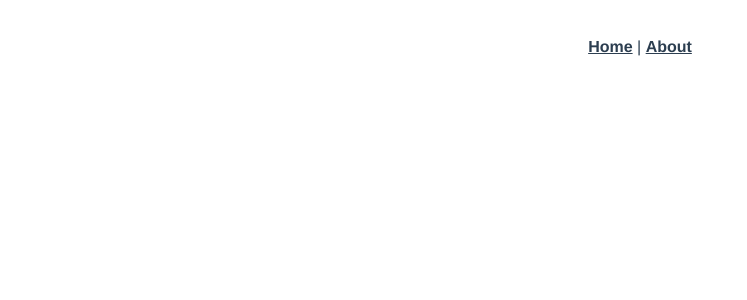
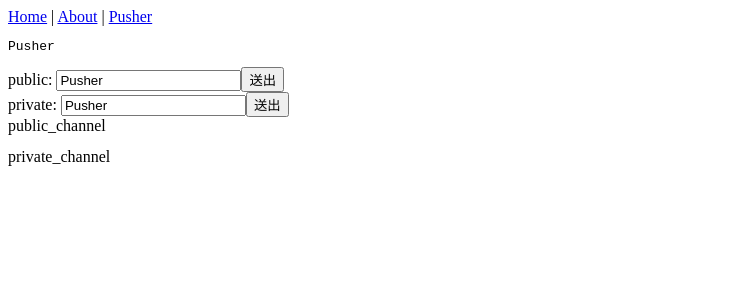
Before and after one commit to dwatow/pusher-demo, a Vue app: page /pusher in a window 1280 px wide. Shown: the top 300 px of the page, without its empty margins (0-747 px from the left). Built offline with nearby package versions, Linux system fonts and the light colour scheme; no server answers.

Commit message:
pusher demo

```diff
--- a/package.json
+++ b/package.json
@@ -8,7 +8,9 @@
     "lint": "vue-cli-service lint"
   },
   "dependencies": {
+    "axios": "^0.21.4",
     "core-js": "^3.6.5",
+    "pusher-js": "^7.0.3",
     "vue": "^2.6.11",
     "vue-router": "^3.2.0",
     "vuex": "^3.4.0"
--- a/src/App.vue
+++ b/src/App.vue
@@ -2,31 +2,12 @@
   <div id="app">
     <div id="nav">
       <router-link to="/">Home</router-link> |
-      <router-link to="/about">About</router-link>
+      <router-link to="/about">About</router-link> |
+      <router-link to="/pusher">Pusher</router-link>
     </div>
     <router-view/>
   </div>
 </template>
 
 <style lang="scss">
-#app {
-  font-family: Avenir, Helvetica, Arial, sans-serif;
-  -webkit-font-smoothing: antialiased;
-  -moz-osx-font-smoothing: grayscale;
-  text-align: center;
-  color: #2c3e50;
-}
-
-#nav {
-  padding: 30px;
-
-  a {
-    font-weight: bold;
-    color: #2c3e50;
-
-    &.router-link-exact-active {
-      color: #42b983;
-    }
-  }
-}
 </style>
--- a/src/router/index.js
+++ b/src/router/index.js
@@ -18,6 +18,14 @@
     // which is lazy-loaded when the route is visited.
     component: () => import(/* webpackChunkName: "about" */ '../views/About.vue'),
   },
+  {
+    path: '/pusher',
+    name: 'Pusher',
+    // route level code-splitting
+    // this generates a separate chunk (about.[hash].js) for this route
+    // which is lazy-loaded when the route is visited.
+    component: () => import(/* webpackChunkName: "pusher" */ '../views/Pusher.vue'),
+  },
 ];
 
 const router = new VueRouter({
--- /dev/null
+++ b/src/utility/API.js
@@ -0,0 +1,17 @@
+import axios from 'axios';
+
+const backendAPI = axios.create({
+  baseURL: 'http://ws.soj.tw',
+  headers: {
+    'X-Requested-With': 'XMLHttpRequest',
+    'X-Authorization': 'Bearer 1|4rgReWg4fYdbfhPBLCw8p8ksSyPQYTH4ywyewKw2',
+  },
+});
+
+export default {
+  GET(url, params) {
+    return backendAPI.get(url, {
+      params,
+    });
+  },
+};
--- /dev/null
+++ b/src/views/Pusher.vue
@@ -0,0 +1,84 @@
+<template>
+  <div>
+    <pre>{{ message }}</pre>
+    <div>
+      <label>public: <input type="text" v-model="message">
+      </label>
+      <button @click="sendPublicMessage">送出</button>
+    </div>
+    <div>
+      <label>private: <input type="text" v-model="message">
+      </label>
+      <button @click="sendPrivateMessage">送出</button>
+    </div>
+    <span>public_channel</span>
+    <pre>{{ public_channel }}</pre>
+    <span>private_channel</span>
+    <pre>{{ private_channel }}</pre>
+  </div>
+</template>
+
+<script>
+import Pusher from 'pusher-js';
+// import Echo from 'laravel-echo';
+import backendAPI from '@/utility/API';
+
+export default {
+  name: 'Pusher',
+  created() {
+    this.pusher = new Pusher('local', {
+      wsHost: 'ws.soj.tw',
+      wsPort: 80,
+      wssPort: 443,
+      httpHost: 'ws.soj.tw',
+      httpPort: 80,
+      httpsPort: 443,
+      authEndpoint: 'https://ws.soj.tw/broadcasting/auth',
+      forceTLS: true,
+      auth: {
+        headers: {
+          Authorization: 'Bearer 1|4rgReWg4fYdbfhPBLCw8p8ksSyPQYTH4ywyewKw2',
+        },
+      },
+    });
+  },
+  mounted() {
+    this.pusher.subscribe('new-message')
+      .bind('NewMessage', (e) => {
+        console.log(e);
+        this.public_channel = e.message;
+      });
+
+    this.pusher.subscribe('private-new-message')
+      .bind('PrivateMessage', (e) => {
+        this.private_channel = e.message;
+      });
+  },
+  data() {
+    return {
+      echo: null,
+      public_channel: null,
+      private_channel: null,
+      message: 'Pusher',
+    };
+  },
+  methods: {
+    sendPublicMessage() {
+      const { message } = this;
+      backendAPI.GET('/public-channel', {
+        message,
+      });
+    },
+    sendPrivateMessage() {
+      const { message } = this;
+      backendAPI.GET('/private-channel', {
+        message,
+      });
+    },
+  },
+};
+</script>
+
+<style lang="scss" scoped>
+
+</style>
```
Also changed, not shown: 1 other file (tests, documents, lock files or other folders).
